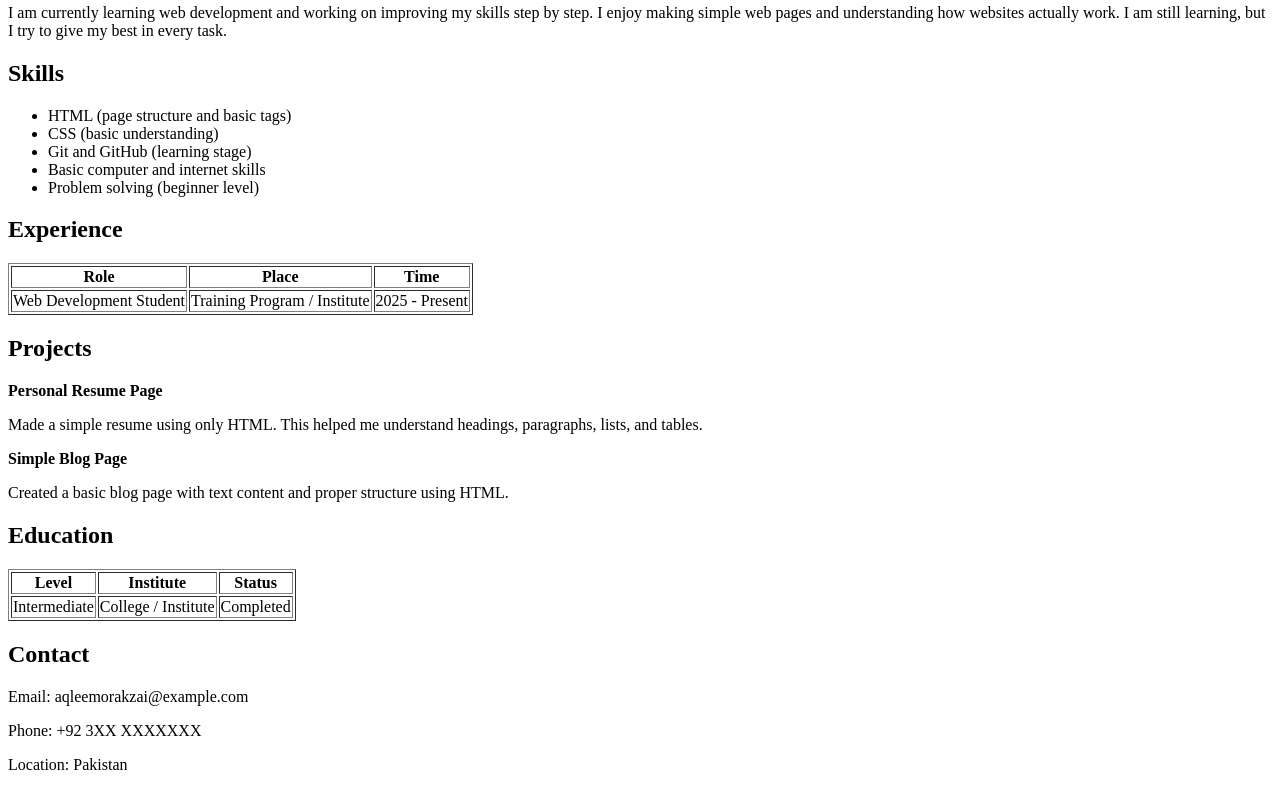
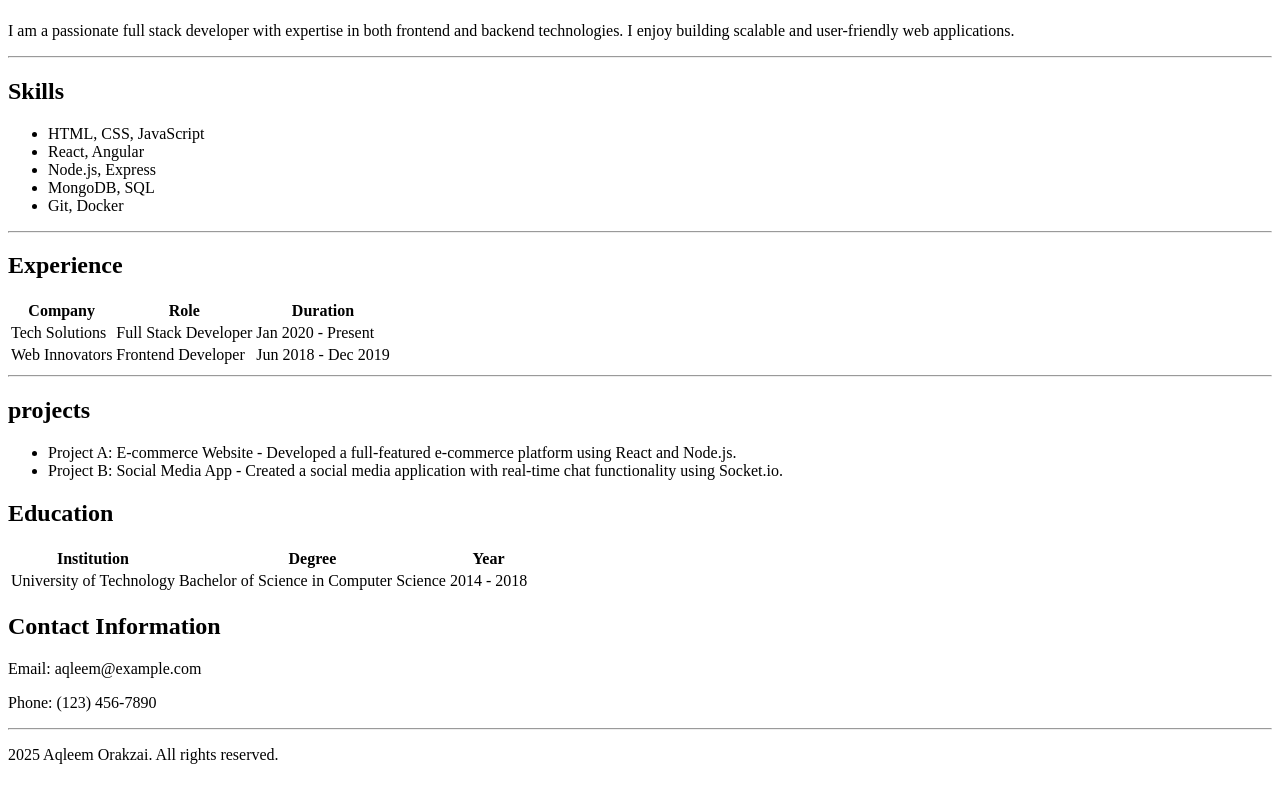
Before and after one commit to Aqleem/singlePagePesume, a plain HTML site: page index.html in a window 1280 px wide. Shown: the part 161-951 px from the top of the page. Drawn offline with Linux system fonts and the light colour scheme.

Commit message:
Add the cv

```diff
--- a/index.html
+++ b/index.html
@@ -1,74 +1,76 @@
 <!DOCTYPE html>
-<html>
+<html lang="en">
 <head>
-    <title>Aqleem Orakzai - CV</title>
+  <meta charset="UTF-8">
+  <meta name="viewport" content="width=device-width, initial-scale=1.0">
+  <title>Document</title>
 </head>
 <body>
+  <!-- my Resume -->
 
-    <h1>Aqleem Orakzai</h1>
-    <p>Web Development Student</p>
+  <h1>Aqleem orakzai</h1>
+  <p>Full Stack Developer</p>
+  <hr>
+  <h2>About Me</h2>
+  <p>I am a passionate full stack developer with expertise in both frontend and backend technologies. I enjoy building scalable and user-friendly web applications.</p>
 
-    <h2>About Me</h2>
-    <p>
-        I am currently learning web development and working on improving my skills step by step.
-        I enjoy making simple web pages and understanding how websites actually work.
-        I am still learning, but I try to give my best in every task.
-    </p>
+  <hr>
+  <h2>Skills</h2>
+  <ul>
+    <li>HTML, CSS, JavaScript</li>
+    <li>React, Angular</li>
+    <li>Node.js, Express</li>
+    <li>MongoDB, SQL</li>
+    <li>Git, Docker</li>
 
-    <h2>Skills</h2>
+  </ul>
+  <hr>
+  <h2>Experience</h2>
+  <table>
+    <tr>
+      <th>Company</th>
+      <th>Role</th>
+      <th>Duration</th>
+    </tr>
+    <tr>
+      <td>Tech Solutions</td>
+      <td>Full Stack Developer</td>
+      <td>Jan 2020 - Present</td>
+    </tr>
+    <tr>
+      <td>Web Innovators</td>
+      <td>Frontend Developer</td>
+      <td>Jun 2018 - Dec 2019</td>
+    </tr>
+
+  </table>
+
+  <hr>
+    <h2>projects</h2>
     <ul>
-        <li>HTML (page structure and basic tags)</li>
-        <li>CSS (basic understanding)</li>
-        <li>Git and GitHub (learning stage)</li>
-        <li>Basic computer and internet skills</li>
-        <li>Problem solving (beginner level)</li>
+      <li>Project A: E-commerce Website - Developed a full-featured e-commerce platform using React and Node.js.</li>
+      <li>Project B: Social Media App - Created a social media application with real-time chat functionality using Socket.io.</li>
     </ul>
 
-    <h2>Experience</h2>
-    <table border="1">
-        <tr>
-            <th>Role</th>
-            <th>Place</th>
-            <th>Time</th>
-        </tr>
-        <tr>
-            <td>Web Development Student</td>
-            <td>Training Program / Institute</td>
-            <td>2025 - Present</td>
-        </tr>
-    </table>
 
-    <h2>Projects</h2>
+  <h2>Education</h2>
+  <table>
+    <tr>
+      <th>Institution</th>
+      <th>Degree</th>
+      <th>Year</th>
+    </tr>
+    <tr>
+      <td>University of Technology</td>
+      <td>Bachelor of Science in Computer Science</td>
+      <td>2014 - 2018</td>
+    </tr>
+  </table>
 
-    <p><strong>Personal Resume Page</strong></p>
-    <p>
-        Made a simple resume using only HTML.
-        This helped me understand headings, paragraphs, lists, and tables.
-    </p>
-
-    <p><strong>Simple Blog Page</strong></p>
-    <p>
-        Created a basic blog page with text content and proper structure using HTML.
-    </p>
-
-    <h2>Education</h2>
-    <table border="1">
-        <tr>
-            <th>Level</th>
-            <th>Institute</th>
-            <th>Status</th>
-        </tr>
-        <tr>
-            <td>Intermediate</td>
-            <td>College / Institute</td>
-            <td>Completed</td>
-        </tr>
-    </table>
-
-    <h2>Contact</h2>
-    <p>Email: aqleemorakzai@example.com</p>
-    <p>Phone: +92 3XX XXXXXXX</p>
-    <p>Location: Pakistan</p>
-
+  <h2>Contact Information</h2>
+  <p>Email: aqleem@example.com</p>
+  <p>Phone: (123) 456-7890</p>
+  <hr>
+  <p>  2025 Aqleem Orakzai. All rights reserved.</p>
 </body>
 </html>
```
